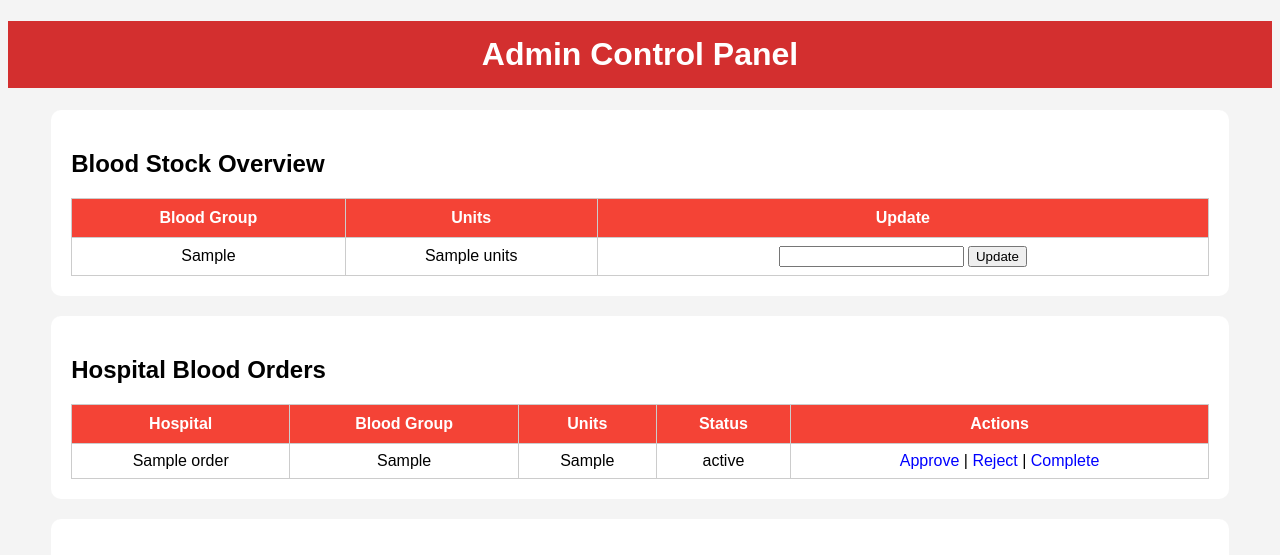
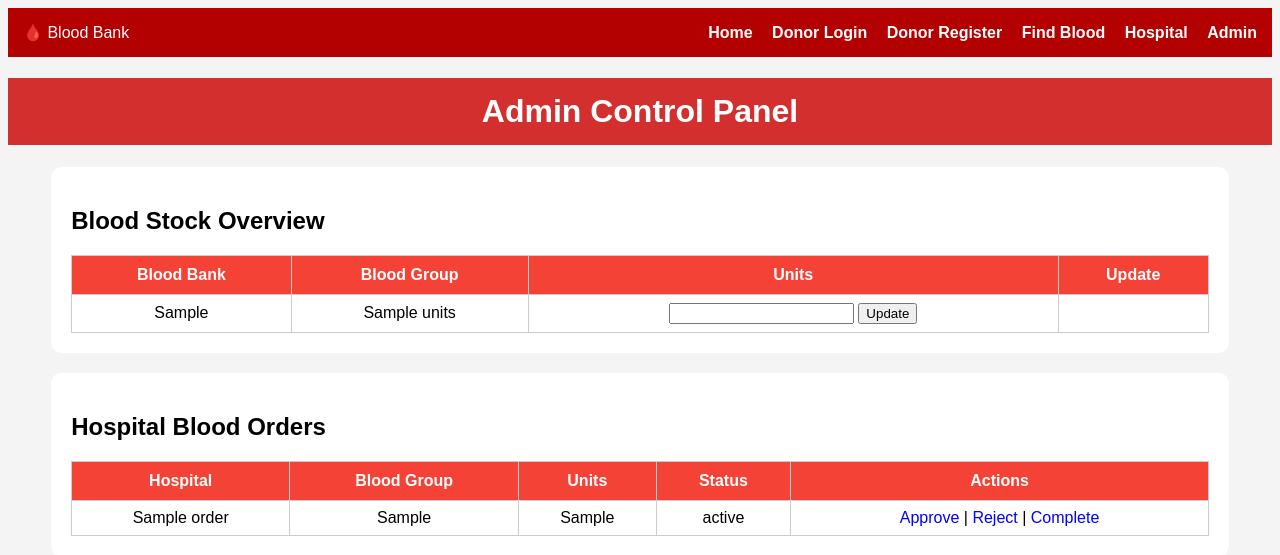
Before and after one commit to Sumantradas01/Blood-Bank-Management-System, a Flask app: template templates/admin_dashboard.html in a window 1280 px wide. Shown: the top 555 px of the page. Run offline with Flask 3, Linux system fonts and the light colour scheme; the template is opened without the code that fills it: most values are stand-ins (such as "Sample title", 1, 10 or a date in 2020).

Commit message:
Update in admin_dashboard.html

```diff
--- a/static/css/admin_dashboard.css
+++ b/static/css/admin_dashboard.css
@@ -8,6 +8,23 @@
     color: white;
     padding: 15px;
     text-align: center;
+}
+
+/* Header */
+header {
+    background: #b30000;
+    color: white;
+    padding: 15px;
+    display: flex;
+    justify-content: space-between;
+    align-items: center;
+}
+
+header nav a {
+    color: white;
+    margin-left: 15px;
+    text-decoration: none;
+    font-weight: bold;
 }
 
 .box {
--- a/templates/admin_dashboard.html
+++ b/templates/admin_dashboard.html
@@ -6,6 +6,18 @@
 </head>
 
 <body>
+
+<header>
+        <div class="logo">🩸 Blood Bank</div>
+        <nav>
+            <a href="{{ url_for('home') }}">Home</a>
+            <a href="{{ url_for('donor_login') }}">Donor Login</a>
+            <a href="{{ url_for('donor_register') }}">Donor Register</a>
+            <a href="{{ url_for('search_blood') }}">Find Blood</a>
+            <a href="{{ url_for('hospital_login') }}">Hospital</a>
+            <a href="{{ url_for('admin_login') }}">Admin</a>
+        </nav>
+    </header>
 
 <h1 class="title">Admin Control Panel</h1>
 
@@ -16,6 +28,7 @@
     <table>
         <thead>
         <tr>
+            <th>Blood Bank</th>
             <th>Blood Group</th>
             <th>Units</th>
             <th>Update</th>
```
